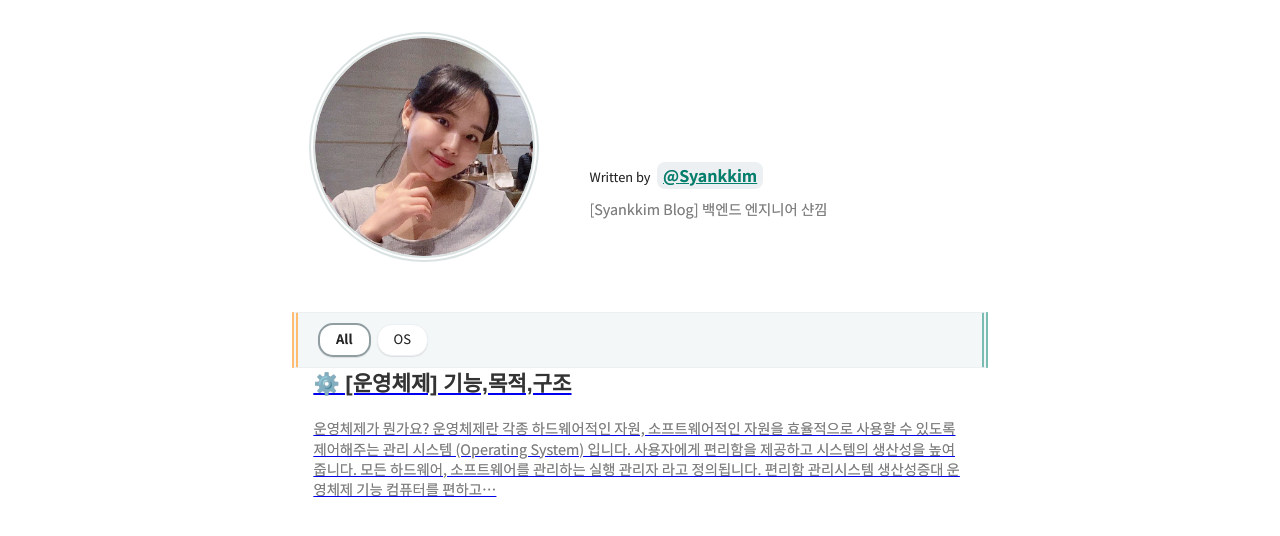
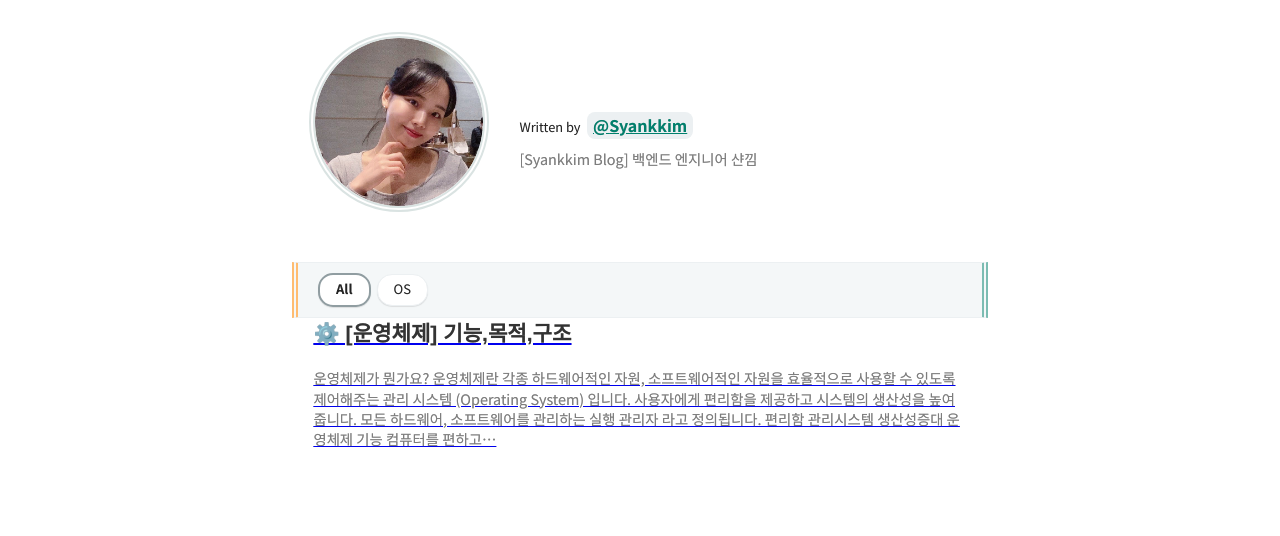
Before and after one commit to ksso730/sy.github.io, a Gatsby site: page / in a window 1280 px wide. Shown: the part 220-756 px from the top of the page. Built offline with nearby package versions, Linux system fonts and the light colour scheme; Gatsby itself is replaced by a stand-in of ours; some packages are replaced by stand-ins of ours; what typography-theme-github would draw is missing.

Commit message:
bio 스타일 수정

```diff
--- a/src/components/bio/index.jsx
+++ b/src/components/bio/index.jsx
@@ -73,7 +73,7 @@ const bioQuery = graphql`
   query BioQuery {
     avatar: file(absolutePath: { regex: "/profile.png/" }) {
       childImageSharp {
-        fixed(width: 230, height: 230) {
+        fixed(width: 180, height: 180) {
           ...GatsbyImageSharpFixed
         }
       }
--- a/src/components/bio/index.scss
+++ b/src/components/bio/index.scss
@@ -10,7 +10,7 @@
 
   .author-image {
     margin-top: 12px;
-    margin-right: 50px;
+    margin-right: 30px;
     margin-bottom: 0;
     min-width: 100px;
     border: 6px double #dae3e2;
```
